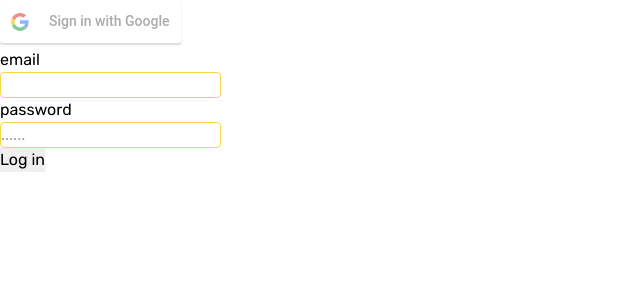
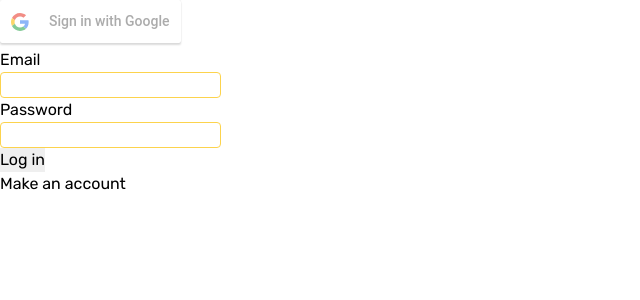
Before and after one commit to EmJee1/Online-casino, a React (Create React App) app in the folder client/: page / in a window 1280 px wide. Shown: the top 300 px of the page, without its empty margins (0-640 px from the left). Built offline with nearby package versions, Linux system fonts and the light colour scheme.

Commit message:
Started on clientside registration

```diff
--- a/client/src/components/AuthSupplier/index.tsx
+++ b/client/src/components/AuthSupplier/index.tsx
@@ -1,5 +1,5 @@
 import { useState } from 'react'
-import { UserContextProvider } from '../../context/user-context'
+import { UserContextProvider, UserStates } from '../../context/user-context'
 import { PersonalProfileResponse } from '../../models/responses'
 
 interface AuthSupplierInterface {
@@ -8,9 +8,12 @@ interface AuthSupplierInterface {
 
 const AuthSupplier = ({ children }: AuthSupplierInterface) => {
 	const [user, setUser] = useState<PersonalProfileResponse | null>(null)
+	const [userState, setUserState] = useState<UserStates>(
+		UserStates.Unauthenticated
+	)
 
 	return (
-		<UserContextProvider value={{ user, setUser }}>
+		<UserContextProvider value={{ user, setUser, userState, setUserState }}>
 			{children}
 		</UserContextProvider>
 	)
--- a/client/src/components/EmailLogin/index.tsx
+++ b/client/src/components/EmailLogin/index.tsx
@@ -25,15 +25,14 @@ const EmailLogin = () => {
 	return (
 		<form onSubmit={onSubmit}>
 			<TextInput
-				label="email"
+				label="Email"
 				email
 				value={email}
 				updateState={setEmail}
 			/>
 			<TextInput
 				password
-				label="password"
-				placeholder="......"
+				label="Password"
 				value={password}
 				updateState={setPassword}
 			/>
--- /dev/null
+++ b/client/src/components/EmailRegistration/index.tsx
@@ -0,0 +1,50 @@
+import { FormEvent, useContext, useState } from 'react'
+import axios from 'axios'
+import UserContext, { UserStates } from '../../context/user-context'
+import { RequestError } from '../../models/responses'
+import TextInput from '../TextInput'
+
+const EmailRegistration = () => {
+	const [email, setEmail] = useState('')
+	const [password, setPassword] = useState('')
+	const [repeatPassword, setRepeatPassword] = useState('')
+	const { setUserState } = useContext(UserContext)
+
+	const onSubmit = ({ preventDefault }: FormEvent) => {
+		preventDefault()
+
+		axios
+			.post('/auth/email/register')
+			.then(() => setUserState(UserStates.PartlyRegistered))
+			.catch((err: RequestError) => {
+				if ('response' in err) {
+					console.log(err.response?.data.errors)
+				}
+			})
+	}
+
+	return (
+		<form onSubmit={onSubmit}>
+			<TextInput
+				email
+				label="Email"
+				value={email}
+				updateState={setEmail}
+			/>
+			<TextInput
+				password
+				label="Password"
+				value={password}
+				updateState={setPassword}
+			/>
+			<TextInput
+				password
+				label="Repeat password"
+				value={repeatPassword}
+				updateState={setRepeatPassword}
+			/>
+		</form>
+	)
+}
+
+export default EmailRegistration
--- a/client/src/components/TextInput/index.tsx
+++ b/client/src/components/TextInput/index.tsx
@@ -27,18 +27,19 @@ const TextInput = ({
 	if (className) classes.push(className)
 
 	const type = email ? 'email' : password ? 'password' : 'text'
+	id = id ?? label.replaceAll(' ', '-').toLowerCase()
 
 	return (
 		<div className={classes.join(' ')}>
 			{label && (
-				<label htmlFor={id || label} className="block">
+				<label htmlFor={id} className="block">
 					{label}
 				</label>
 			)}
 			<input
 				type={type}
 				value={value}
-				id={id || label}
+				id={id}
 				className="border border-yellow-300 rounded"
 				placeholder={placeholder}
 				onChange={e => {
--- a/client/src/context/user-context.ts
+++ b/client/src/context/user-context.ts
@@ -1,9 +1,17 @@
 import { createContext, Dispatch, SetStateAction } from 'react'
 import { PersonalProfileResponse } from '../models/responses'
+
+export enum UserStates {
+	Unauthenticated = 'UNAUTHENTICATED',
+	PartlyRegistered = 'PARTLY_REGISTERED',
+	Registered = 'REGISTERED',
+}
 
 interface IUserContext {
 	user: PersonalProfileResponse | null
 	setUser: Dispatch<SetStateAction<PersonalProfileResponse | null>>
+	userState: UserStates
+	setUserState: Dispatch<SetStateAction<UserStates>>
 }
 
 // @ts-ignore
--- a/client/src/hooks/use-authentication.ts
+++ b/client/src/hooks/use-authentication.ts
@@ -1,12 +1,18 @@
 import { useContext } from 'react'
-import UserContext from '../context/user-context'
+import UserContext, { UserStates } from '../context/user-context'
 import { PersonalProfileResponse } from '../models/responses'
 
 const useAuthentication = () => {
-	const { setUser } = useContext(UserContext)
+	const { setUser, setUserState } = useContext(UserContext)
 
 	const loginUser = (user: PersonalProfileResponse) => {
 		setUser(user)
+
+		if (user.completedRegistration) {
+			setUserState(UserStates.Registered)
+		} else {
+			setUserState(UserStates.PartlyRegistered)
+		}
 	}
 
 	const updateUser = (user: Partial<PersonalProfileResponse>) => {
@@ -17,11 +23,14 @@ const useAuthentication = () => {
 
 			return { ...prev, ...user }
 		})
+
+		setUserState(UserStates.Registered)
 	}
 
 	const logoutUser = () => {
 		localStorage.removeItem('token')
 		setUser(null)
+		setUserState(UserStates.Unauthenticated)
 	}
 
 	return { loginUser, updateUser, logoutUser }
--- a/client/src/views/Login.tsx
+++ b/client/src/views/Login.tsx
@@ -1,11 +1,19 @@
+import { useState } from 'react'
 import EmailLogin from '../components/EmailLogin'
+import EmailRegistration from '../components/EmailRegistration'
 import GoogleLogin from '../components/GoogleLogin'
 
 const Login = () => {
+	const [login, setLogin] = useState(true)
+
 	return (
 		<div>
 			<GoogleLogin />
-			<EmailLogin />
+			{login && <EmailLogin />}
+			{!login && <EmailRegistration />}
+			<button onClick={() => setLogin(prev => !prev)}>
+				{login ? 'Make an account' : 'I already have an account'}
+			</button>
 		</div>
 	)
 }
```
